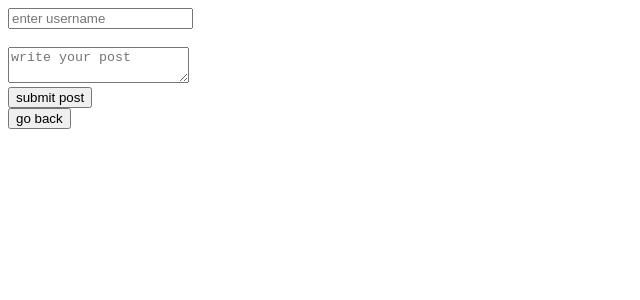
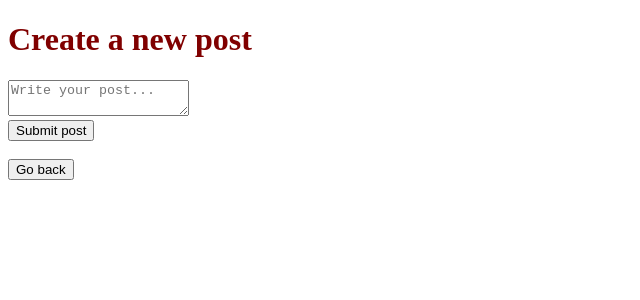
Before and after one commit to prahans/nodejs-backend-learning, a React (Vite) app in the folder quora/frontend/: page /new in a window 1280 px wide. Shown: the top 300 px of the page, without its empty margins (0-640 px from the left). Built offline with nearby package versions, Linux system fonts and the light colour scheme.

Commit message:
show edit and delete button only to the owner

```diff
--- a/quora/frontend/src/Home.tsx
+++ b/quora/frontend/src/Home.tsx
@@ -4,6 +4,7 @@ import { useEffect, useState } from "react";
 
 type Post = {
   _id: string;
+  author: string;
   username: string;
   content: string;
 };
@@ -127,7 +128,17 @@ function Home() {
   return (
     <>
       <h1>Quora Posts</h1>
+      <div
+        style={{
+          display: "flex",
+          alignItems: "center",
+          gap: "10px",
+          justifyContent: "flex-end",
+        }}
+      >
+        <h3>{currentUser?.username}</h3>
         <button onClick={handleLogout}>Logout</button>
+      </div>
 
       {posts.length === 0 ? (
         <p>No posts available.</p>
@@ -148,6 +159,8 @@ function Home() {
               See details
             </button>
 
+            {currentUser?.id === post.author && (
+              <>
                 <button
                   onClick={() =>
                     navigate("/edit", {
@@ -157,14 +170,23 @@ function Home() {
                 >
                   Edit
                 </button>
-
                 <button onClick={() => handleDelete(post._id)}>Delete</button>
+              </>
+            )}
           </div>
         ))
       )}
 
       <br />
-      <button onClick={() => navigate("/new")}>Create a new post</button>
+      <button
+        onClick={() =>
+          navigate("/new", {
+            state: { username: currentUser?.username || "" },
+          })
+        }
+      >
+        Create a new post
+      </button>
     </>
   );
 }
--- a/quora/frontend/src/New.tsx
+++ b/quora/frontend/src/New.tsx
@@ -5,34 +5,44 @@ import axios from "axios";
 function New() {
   const navigate = useNavigate();
 
-  // 1. Set up local state to capture input values
-  const [username, setUsername] = useState("");
   const [content, setContent] = useState("");
   const [isSubmitting, setIsSubmitting] = useState(false);
+  const [error, setError] = useState("");
 
-  // 2. Handle the submission event asynchronously
-  const handleSubmit = async (e: React.FormEvent) => {
-    e.preventDefault(); // Prevents HTML from trying to reload/redirect the entire page
+  const handleSubmit = async (e: React.FormEvent<HTMLFormElement>) => {
+    e.preventDefault();
 
-    if (!username.trim() || !content.trim()) {
-      alert("Please fill out all fields.");
+    setError("");
+
+    if (!content.trim()) {
+      setError("Please write something before submitting.");
       return;
     }
 
     try {
       setIsSubmitting(true);
 
-      // 3. Make the POST network request directly to your Express API
-      await axios.post("http://localhost:3000/api/posts", {
-        username: username,
-        content: content,
-      });
+      const response = await axios.post(
+        "http://localhost:3000/api/posts",
+        {
+          content: content.trim(),
+        },
+        {
+          withCredentials: true,
+        },
+      );
 
-      // 4. Redirect the user back to the feed page after success
+      console.log("Post created:", response.data);
+
       navigate("/");
     } catch (error) {
       console.error("Error creating post:", error);
-      alert("Failed to submit post. Check if your server is running.");
+
+      if (axios.isAxiosError(error)) {
+        setError(error.response?.data?.message || "Failed to create post.");
+      } else {
+        setError("Something went wrong.");
+      }
     } finally {
       setIsSubmitting(false);
     }
@@ -40,30 +50,34 @@ function New() {
 
   return (
     <>
-      {/* Attach the custom submit handler here */}
+      <h1>Create a new post</h1>
+
       <form onSubmit={handleSubmit}>
-        <input
-          placeholder="enter username"
-          name="username"
-          type="text"
-          value={username}
-          onChange={(e) => setUsername(e.target.value)}
-        />
-        <br /> <br />
         <textarea
-          placeholder="write your post"
           name="content"
+          placeholder="Write your post..."
           value={content}
           onChange={(e) => setContent(e.target.value)}
-        ></textarea>
+          disabled={isSubmitting}
+        />
+
+        {error && <p>{error}</p>}
+
         <br />
+
         <button type="submit" disabled={isSubmitting}>
-          {isSubmitting ? "submitting..." : "submit post"}
+          {isSubmitting ? "Submitting..." : "Submit post"}
         </button>
       </form>
 
-      <button onClick={() => navigate(-1)} disabled={isSubmitting}>
-        go back
+      <br />
+
+      <button
+        type="button"
+        onClick={() => navigate(-1)}
+        disabled={isSubmitting}
+      >
+        Go back
       </button>
     </>
   );
--- a/quora/frontend/src/Show.tsx
+++ b/quora/frontend/src/Show.tsx
@@ -16,8 +16,8 @@ function Show() {
       <h2>see in details</h2>
       <p>post id : {post?._id}</p>
       <div className="post">
-        <h3>{post?.username}</h3>
-        <h4>{post?.content}</h4>
+        <h3 style={{ fontStyle: "italic" }}>@{post?.username}</h3>
+        <p>{post?.content}</p>
       </div>
       <button onClick={() => navigate(-1)}>go back</button>
     </>
```
Lines whose indentation alone changed are shown as unchanged.
